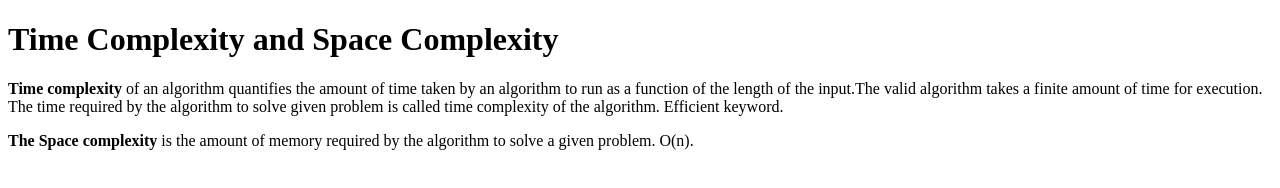
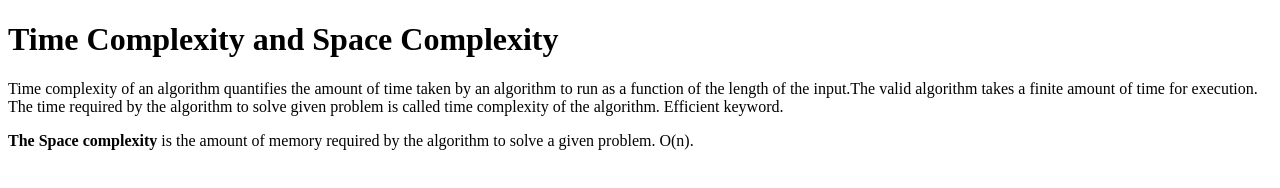
Before and after one commit to acciojob/time-and-space-complexity-Rudranil8, a website: page main.html in a window 1280 px wide. Drawn offline with Linux system fonts and the light colour scheme.

Commit message:
created a submission

```diff
--- a/main.html
+++ b/main.html
@@ -8,7 +8,7 @@
 
 <body>
 	<h1>Time Complexity and Space Complexity</h1>
-	<p><b>Time complexity</b> of an algorithm quantifies the amount of time taken by an algorithm to run as a function of the length of the input.The valid algorithm takes a finite amount of time for execution. The time required by the algorithm to solve given problem is called time complexity  of the algorithm. Efficient keyword.</p>
+	<p>Time complexity of an algorithm quantifies the amount of time taken by an algorithm to run as a function of the length of the input.The valid algorithm takes a finite amount of time for execution. The time required by the algorithm to solve given problem is called time complexity  of the algorithm. Efficient keyword.</p>
 	<p><b>The Space complexity</b> is the amount of memory required by the algorithm to solve a given problem. O(n).</p>
 	<!-- the entire body must be written by student -->
     <script type="text/javascript" src="./script.js">
```
